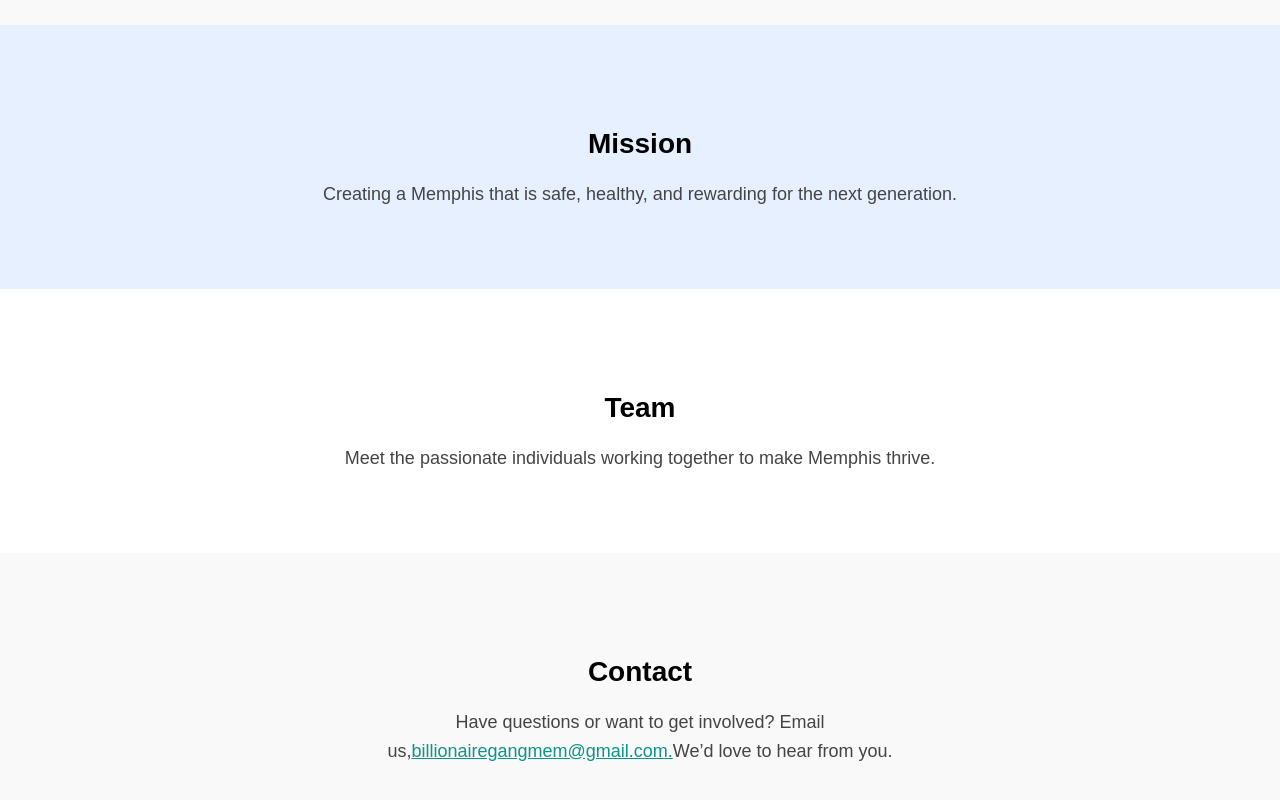
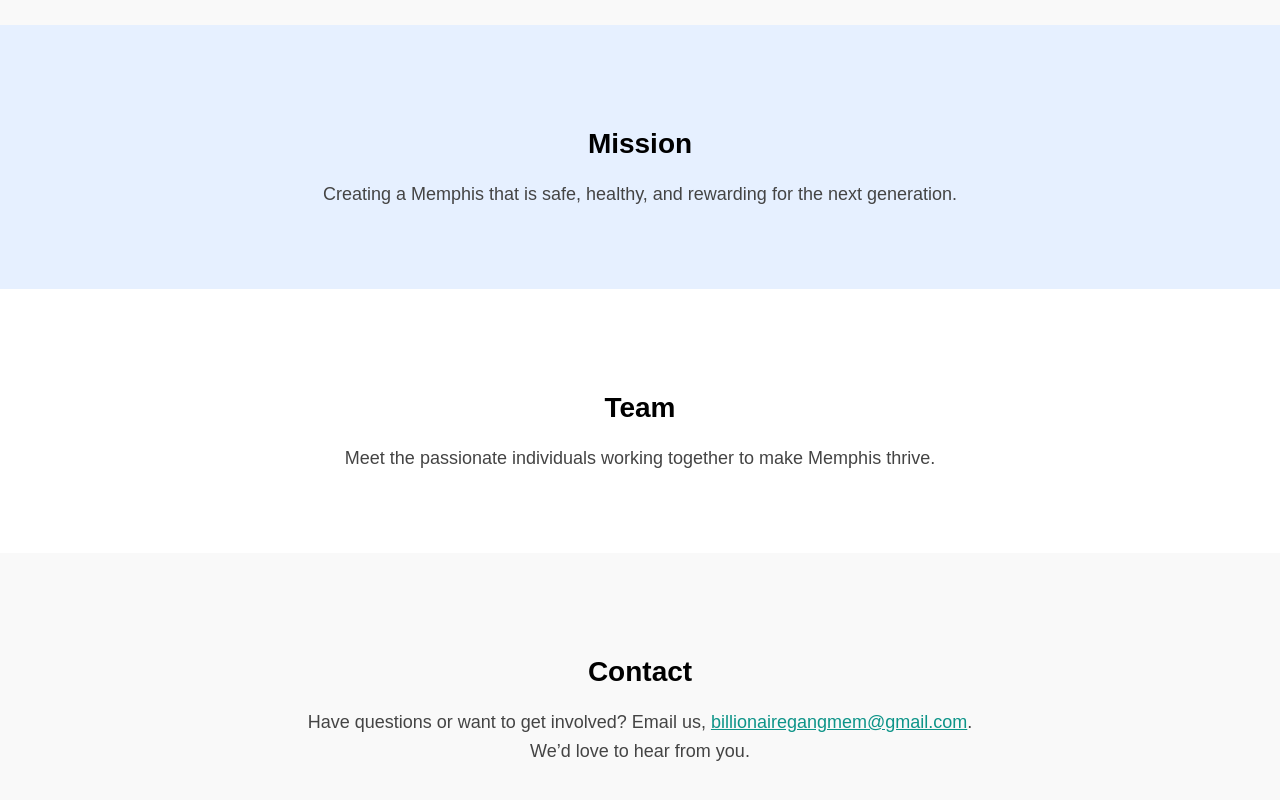
Before and after one commit to peggydpy/billionaire-gang, a Next.js app: page / in a window 1280 px wide. Shown: the part 369-1169 px from the top of the page. Built offline with nearby package versions, Linux system fonts and the light colour scheme.

Commit message:
Update layout.js

```diff
--- a/src/app/layout.js
+++ b/src/app/layout.js
@@ -102,12 +102,16 @@ export default function RootLayout({ children }) {
 }}>
   <h2 style={headingStyle}>Contact</h2>
   <p style={paragraphStyle}>
-    Have questions or want to get involved? Email us,
-     <a href="mailto:your-email@example.com" style={{ color: "#0d9488", textDecoration: "underline" }}>
-       billionairegangmem@gmail.com.
-    </a>
-     We’d love to hear from you.
-  </p>
+  Have questions or want to get involved? Email us,{" "}
+  <a
+    href="mailto:billionairegangmem@gmail.com"
+    style={{ color: "#0d9488", textDecoration: "underline" }}
+  >
+    billionairegangmem@gmail.com
+  </a>
+  .{" "} We’d love to hear from you.
+</p>
+
 </section>
 
 
```
